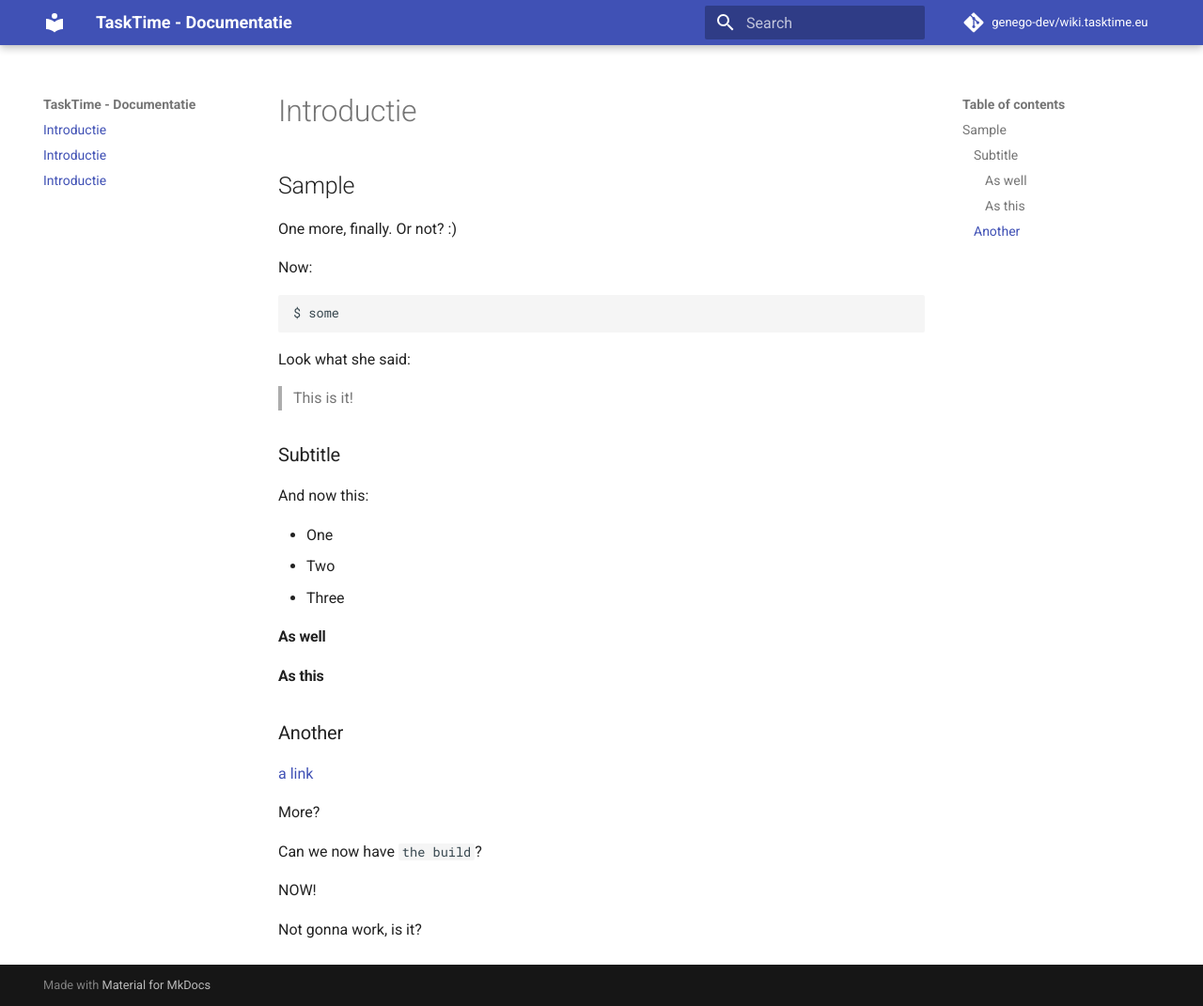
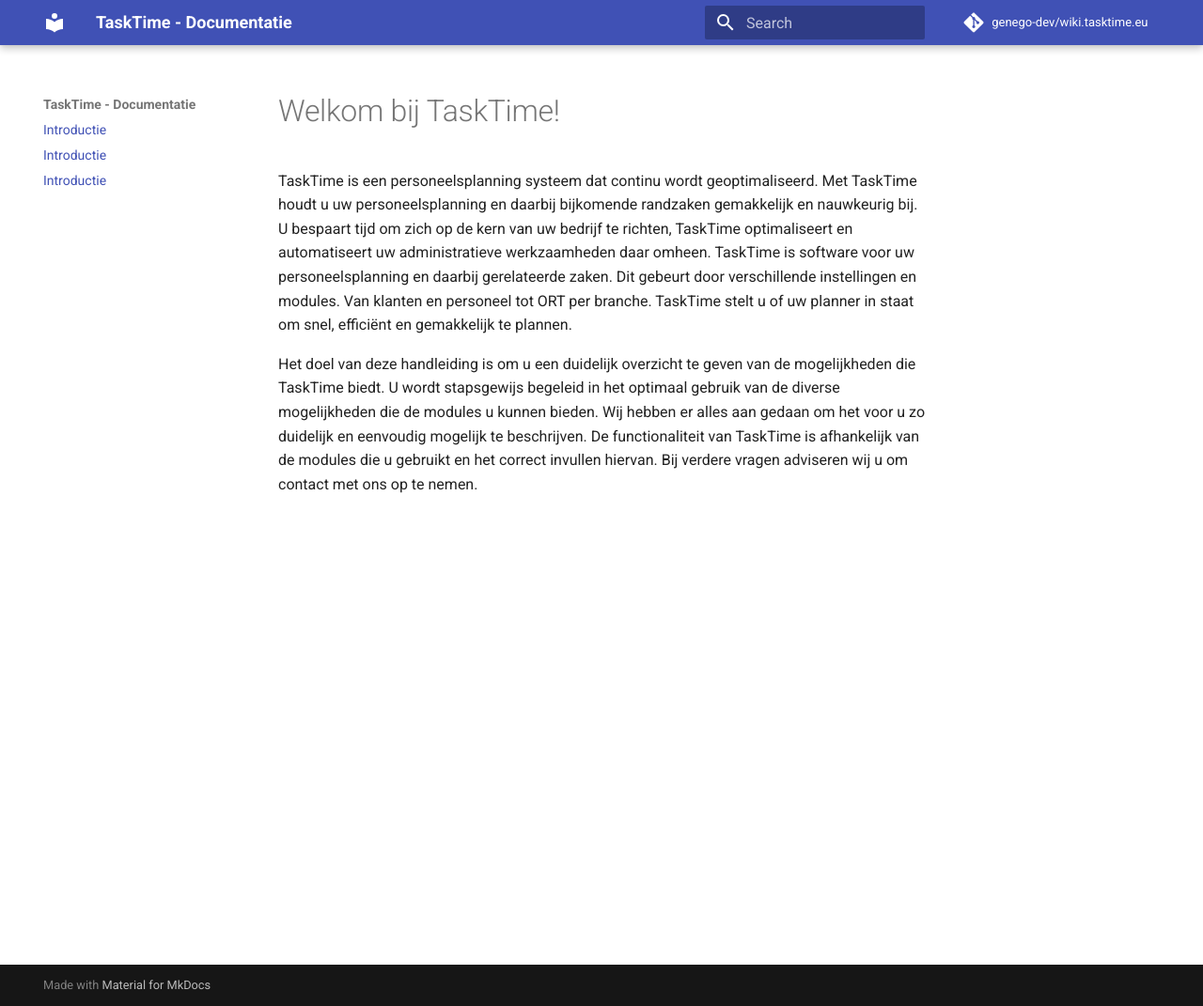
Before and after one commit to genego-dev/wiki.tasktime.eu, an MkDocs documentation site: the page built from docs/index.md, in a window 1280 px wide and 1071 px high. Shown: the whole window at 94% size. Built offline with MkDocs 1.6.1 and Material for MkDocs 9.7.7, drawn with Linux system fonts in a browser that asks for light colours; comment, search, counter and statistics services are not loaded.

Commit message:
Update index.md

````diff
--- a/docs/index.md
+++ b/docs/index.md
@@ -1,40 +1,7 @@
-## Sample
-
-One more, finally. Or not? :)
-
-Now:
-
-```
-$ some
-```
-
-Look what she said:
-
-> This is it!
-
-### Subtitle
-
-And now this:
-
-- One
-- Two
-- Three
 
 
-#### As well
+# Welkom bij TaskTime!
 
-#### As this
+TaskTime is een personeelsplanning systeem dat continu wordt geoptimaliseerd. Met TaskTime houdt u uw personeelsplanning en daarbij bijkomende randzaken gemakkelijk en nauwkeurig bij. U bespaart tijd om zich op de kern van uw bedrijf te richten, TaskTime optimaliseert en automatiseert uw administratieve werkzaamheden daar omheen. TaskTime is software voor uw personeelsplanning en daarbij gerelateerde zaken. Dit gebeurt door verschillende instellingen en modules. Van klanten en personeel tot ORT per branche. TaskTime stelt u of uw planner in staat om snel, efficiënt en gemakkelijk te plannen.
 
-### Another
-
-[a link](https://aws.com)
-
-More?
-
-
-Can we now have `the build`?
-
-NOW!
-
-
-Not gonna work, is it?
+Het doel van deze handleiding is om u een duidelijk overzicht te geven van de mogelijkheden die TaskTime biedt. U wordt stapsgewijs begeleid in het optimaal gebruik van de diverse mogelijkheden die de modules u kunnen bieden. Wij hebben er alles aan gedaan om het voor u zo duidelijk en eenvoudig mogelijk te beschrijven. De functionaliteit van TaskTime is afhankelijk van de modules die u gebruikt en het correct invullen hiervan. Bij verdere vragen adviseren wij u om contact met ons op te nemen.
````
